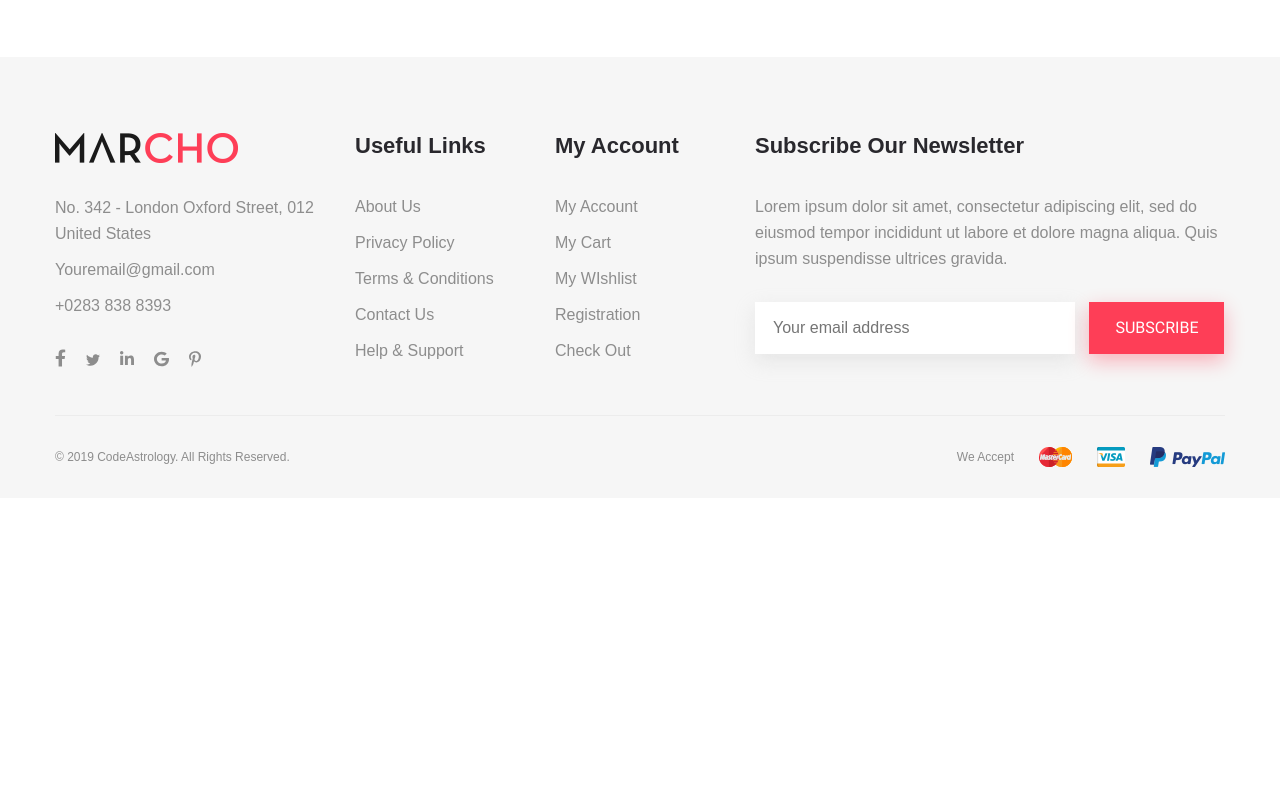
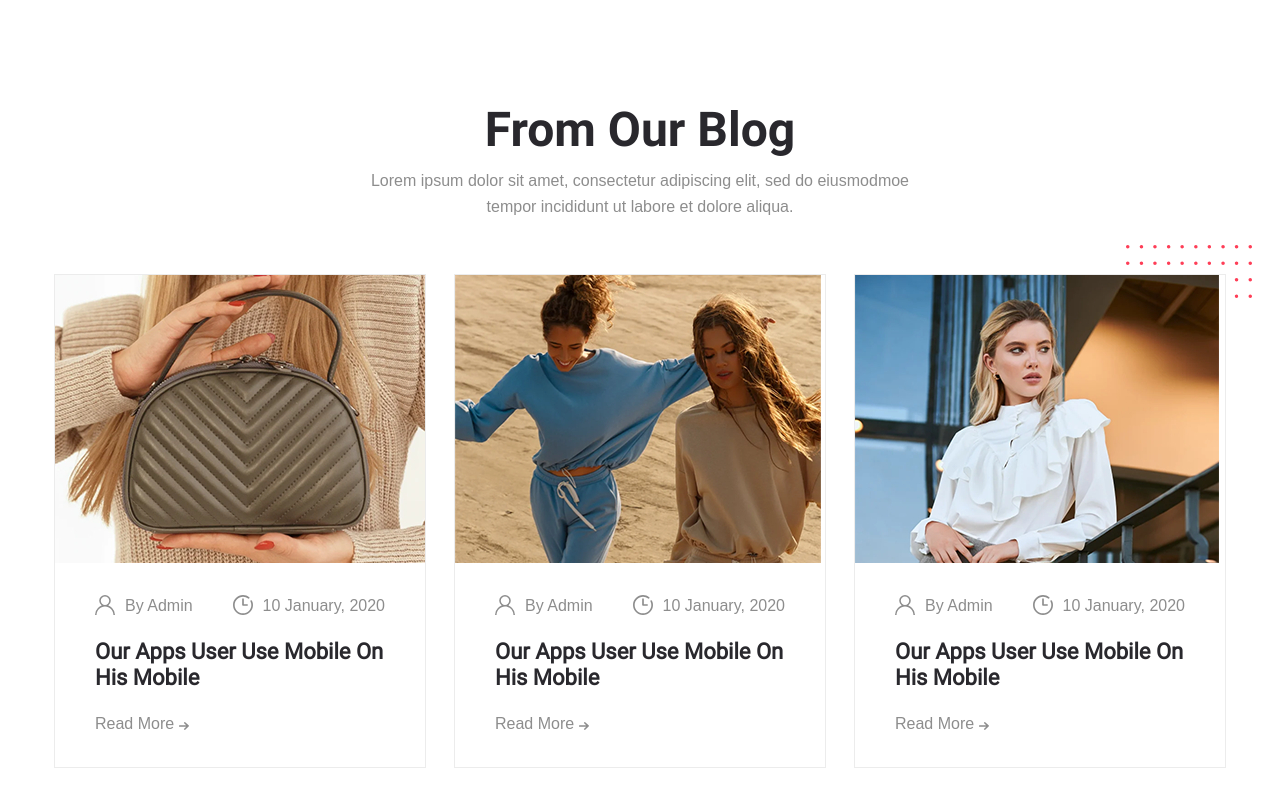
Before and after one commit to maxkozachuk/Marcho, a website: page src/index.html in a window 1280 px wide. Shown: the part 5355-6140 px from the top of the page. Before the commit the page ends 5853 px from the top, so only its background shows below. Drawn offline with Linux system fonts and the light colour scheme; files whose address does not match are found by name.

Commit message:
feat: add blog section

```diff
--- a/src/index.html
+++ b/src/index.html
@@ -569,6 +569,60 @@
       </div>
     </div>
 
+    <section class="blog">
+      <div class="container">
+        <h3 class="blog__title title">From Our Blog</h3>
+        <p class="blog__text text-center">Lorem ipsum dolor sit amet, consectetur adipiscing elit, sed do eiusmodmoe tempor incididunt ut labore et dolore aliqua.</p>
+        <div class="blog__items">
+          <div class="blog__item">
+            <a class="blog__item-img-link" href="#">
+              <img class="blog__item-img" src="images/blog/1.jpg" alt="Blog image">
+            </a>
+            <div class="blog__item-box">
+              <div class="blog__item-info">
+                <div class="blog__item-user">By Admin</div>
+                <div class="blog__item-date">10 January, 2020</div>
+              </div>
+              <a class="blog__item-title-link" href="#">
+                <h4 class="blog__item-title">Our Apps User Use Mobile On His Mobile</h4>
+              </a>
+              <a class="blog__item-link" href="#">Read More</a>
+            </div>
+          </div>
+          <div class="blog__item">
+            <a class="blog__item-img-link" href="#">
+              <img class="blog__item-img" src="images/blog/2.jpg" alt="Blog image">
+            </a>
+            <div class="blog__item-box">
+              <div class="blog__item-info">
+                <div class="blog__item-user">By Admin</div>
+                <div class="blog__item-date">10 January, 2020</div>
+              </div>
+              <a class="blog__item-title-link" href="#">
+                <h4 class="blog__item-title">Our Apps User Use Mobile On His Mobile</h4>
+              </a>
+              <a class="blog__item-link" href="#">Read More</a>
+            </div>
+          </div>
+          <div class="blog__item">
+            <a class="blog__item-img-link" href="#">
+              <img class="blog__item-img" src="images/blog/3.jpg" alt="Blog image">
+            </a>
+            <div class="blog__item-box">
+              <div class="blog__item-info">
+                <div class="blog__item-user">By Admin</div>
+                <div class="blog__item-date">10 January, 2020</div>
+              </div>
+              <a class="blog__item-title-link" href="#">
+                <h4 class="blog__item-title">Our Apps User Use Mobile On His Mobile</h4>
+              </a>
+              <a class="blog__item-link" href="#">Read More</a>
+            </div>
+          </div>
+        </div>
+      </div>
+    </section>
+
   </main>
 
   <footer class="footer">
--- a/src/scss/style.scss
+++ b/src/scss/style.scss
@@ -698,3 +698,115 @@
     justify-content: space-between;
   }
 }
+
+.blog {
+  padding: 60px 0 160px;
+  background-image: url('../images/blog/blog-decor-bg.svg');
+  background-repeat: no-repeat;
+  background-position: center 80%;
+
+  &__title {
+    margin-bottom: 25px;
+  }
+
+  &__text {
+    margin-bottom: 55px;
+  }
+
+  &__items {
+    display: grid;
+    grid-template-columns: repeat(3, 1fr);
+    gap: 30px;
+    position: relative;
+
+    &::after {
+      content: '';
+      position: absolute;
+      width: 126px;
+      height: 53px;
+      top: -30px;
+      right: -27px;
+      background-image: url('../images/blog/blog-decor-after.svg');
+      z-index: -1;
+    }
+  }
+
+  &__item {
+    max-width: 370px;
+    outline: 1px solid #ececec;
+    background-color: #ffffff;
+
+    &:hover {
+      outline: none;
+      box-shadow: 20px 0 60px rgba(202, 202, 202, 0.35);
+    }
+  }
+
+  &__item-img {
+    object-fit: cover;
+    height: 288px;
+  }
+
+  &__item-box {
+    padding: 30px 40px;
+  }
+
+  &__item-info {
+    display: flex;
+    justify-content: space-between;
+    margin-bottom: 20px;
+  }
+
+  &__item-user,
+  &__item-date {
+    padding-left: 30px;
+    position: relative;
+  }
+
+  &__item-user::before,
+  &__item-date::before {
+    content: '';
+    position: absolute;
+    left: 0;
+    top: 2px;
+    width: 20px;
+    height: 20px;
+  }
+
+  &__item-user::before {
+    background-image: url('../images/blog/user-gray.svg');
+  }
+
+  &__item-date::before {
+    background-image: url('../images/blog/clock.svg');
+  }
+
+  &__item-title {
+    font-size: 22px;
+    @extend %roboto-400;
+    color: $accent-text;
+    margin-bottom: 20px;
+  }
+
+  &__item-link {
+    position: relative;
+
+    &::after {
+      content: '';
+      position: absolute;
+      width: 10px;
+      height: 8px;
+      top: 7px;
+      right: -15px;
+      background-image: url('../images/blog/arrow-gray.svg');
+    }
+
+    &:hover {
+      color: $accent-color;
+
+      &::after {
+        background-image: url('../images/blog/arrow-accent.svg');
+      }
+    }
+  }
+}
```
Also changed, not shown: src/css/style.min.css, src/images/blog/1.jpg (added), src/images/blog/2.jpg (added), src/images/blog/3.jpg (added), src/images/blog/arrow-accent.svg (added), src/images/blog/arrow-gray.svg (added), src/images/blog/blog-decor-after.svg (added), src/images/blog/blog-decor-bg.svg (added), src/images/blog/clock.svg (added), src/images/blog/test.jpg (added), src/images/blog/user-gray.svg (added).
